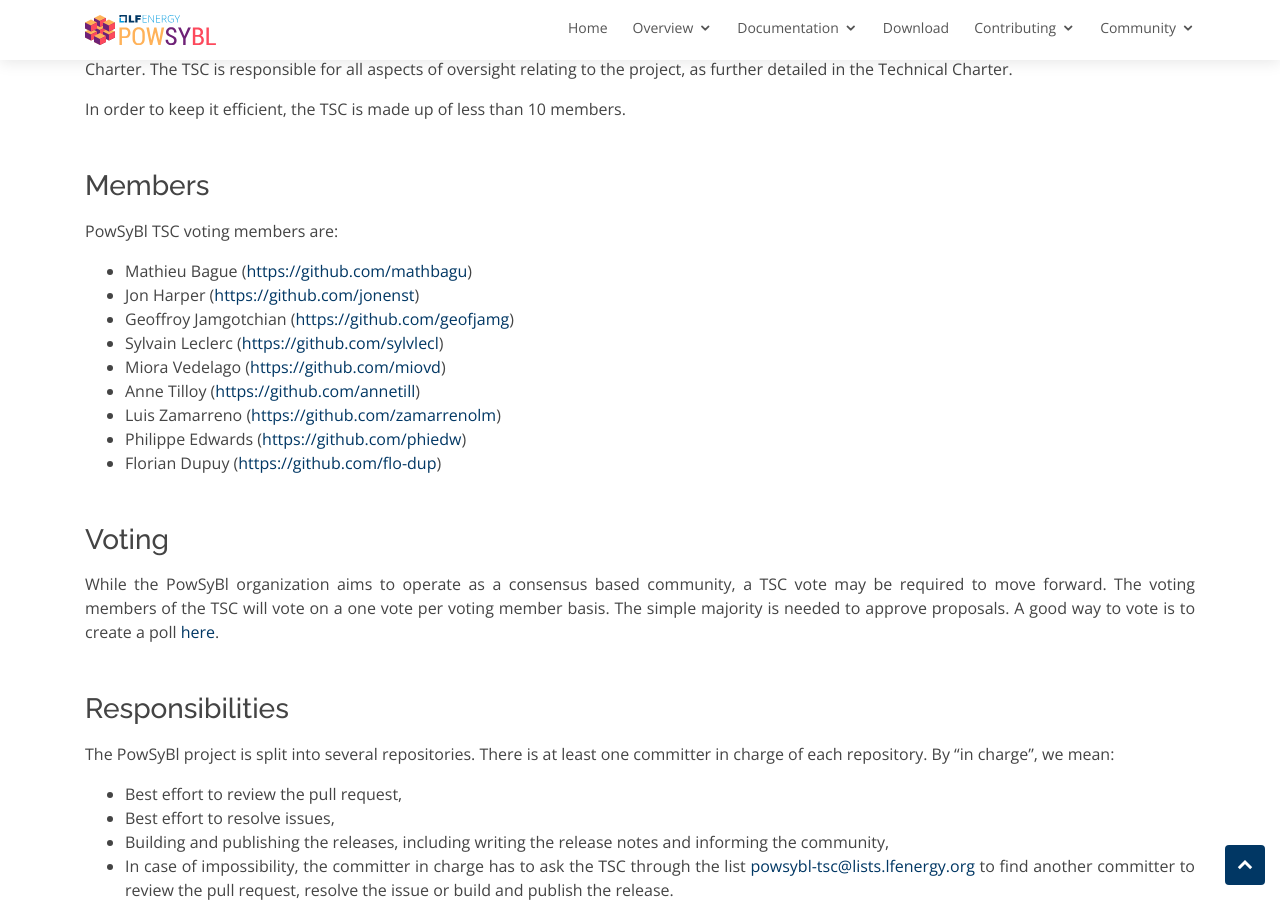
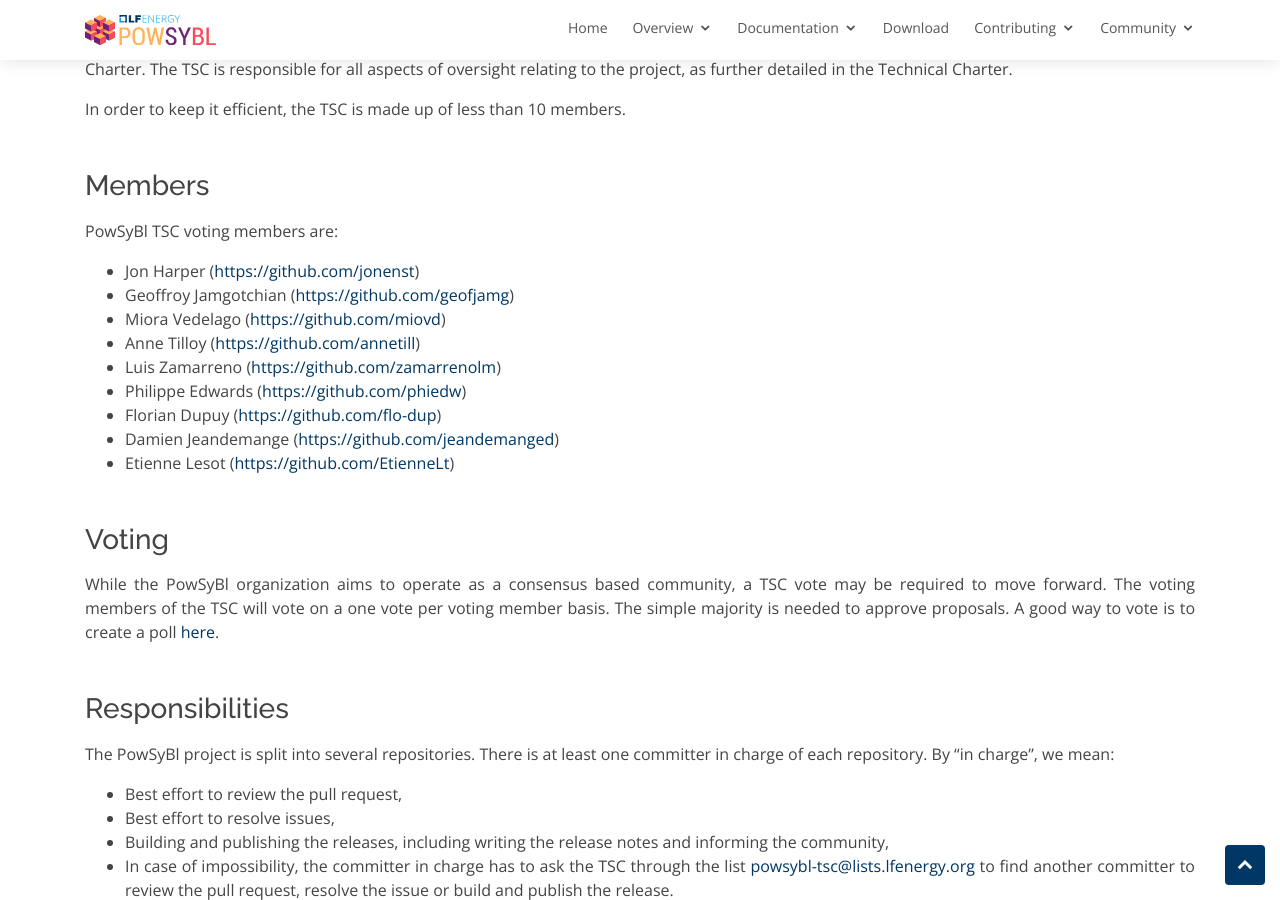
Before and after one commit to powsybl/powsybl.github.io, a Jekyll site: the page built from pages/overview/governance.md, in a window 1280 px wide and 900 px high, scrolled down 630 px. Built offline with Jekyll 4.4.1, drawn with Linux system fonts in a browser that asks for light colours; our own code applies the rules of GitHub Pages for plain Markdown files.

Commit message:
update voting members
Signed-off-by: Sophie Frasnedo <sophie.frasnedo@rte-france.com>

```diff
--- a/pages/overview/governance.md
+++ b/pages/overview/governance.md
@@ -17,15 +17,15 @@
 
 ### Members
 PowSyBl TSC voting members are:
-- Mathieu Bague (<https://github.com/mathbagu>)
 - Jon Harper (<https://github.com/jonenst>)
 - Geoffroy Jamgotchian (<https://github.com/geofjamg>)
-- Sylvain Leclerc (<https://github.com/sylvlecl>)
 - Miora Vedelago (<https://github.com/miovd>)
 - Anne Tilloy (<https://github.com/annetill>)
 - Luis Zamarreno (<https://github.com/zamarrenolm>)
 - Philippe Edwards (<https://github.com/phiedw>)
 - Florian Dupuy (<https://github.com/flo-dup>)
+- Damien Jeandemange (<https://github.com/jeandemanged>)
+- Etienne Lesot (<https://github.com/EtienneLt>)
 
 ### Voting
 While the PowSyBl organization aims to operate as a consensus based community, a TSC vote may be required to move forward. The voting members of the TSC will vote on a one vote per voting member basis. The simple majority is needed to approve proposals. A good way to vote is to create a poll [here](https://lists.lfenergy.org/g/powsybl-tsc/addpoll).
```
